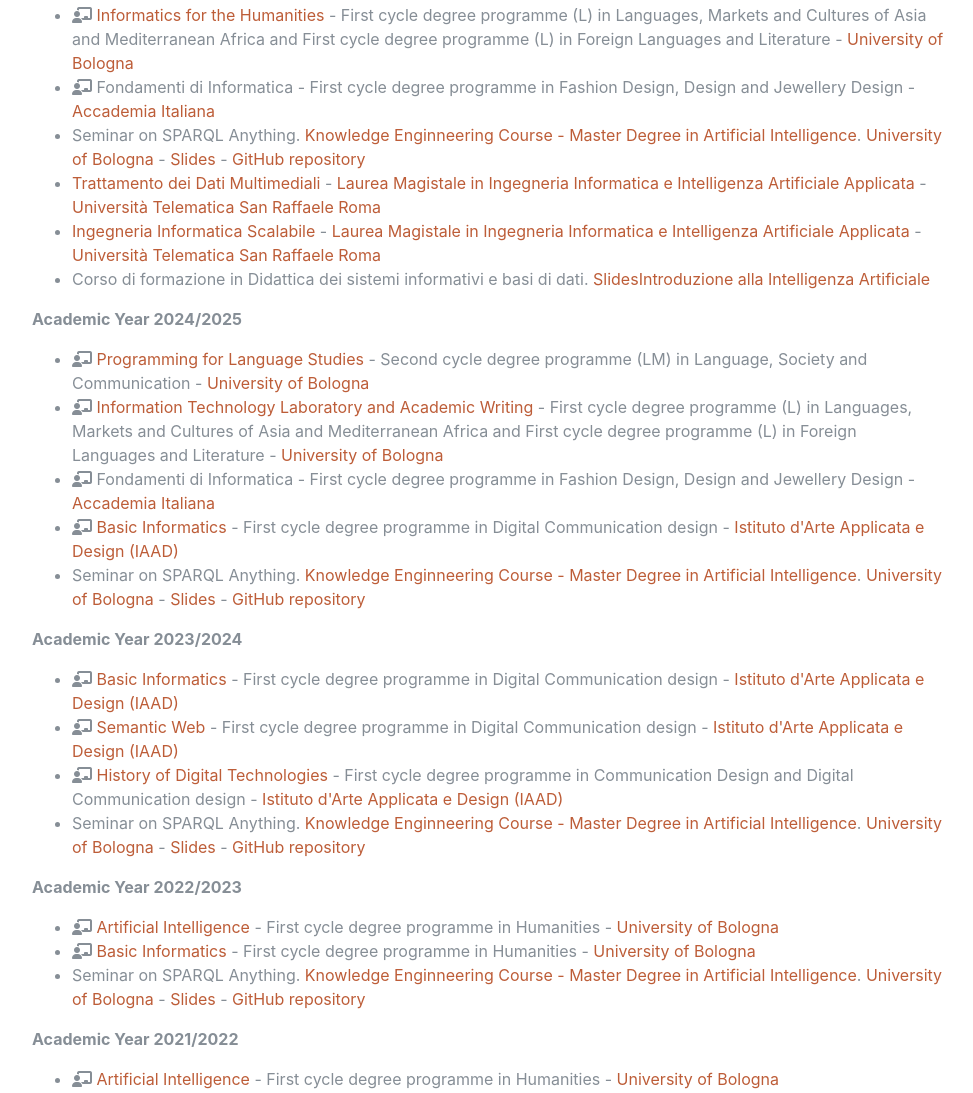
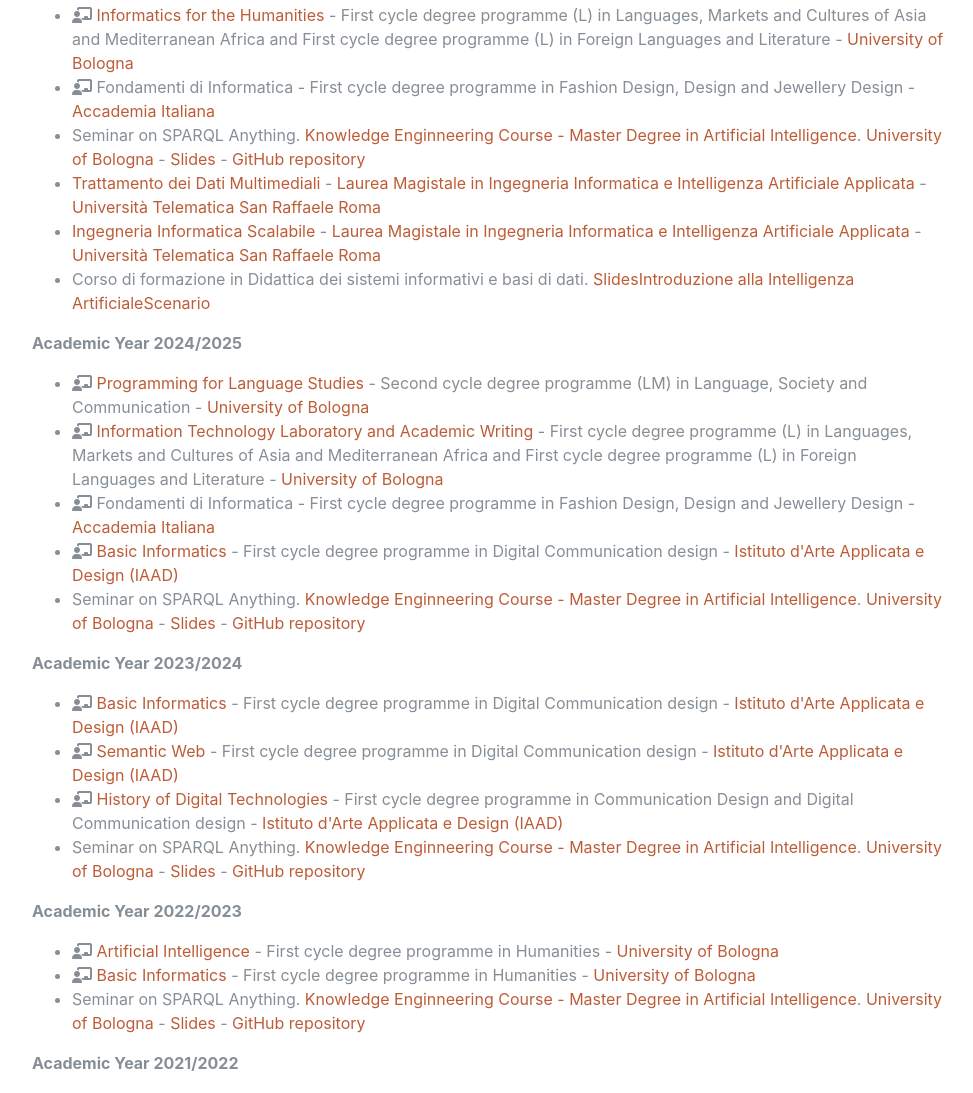
Before and after one commit to luigi-asprino/luigi-asprino.github.io, a plain HTML site: page index.html in a window 1280 px wide. Shown: the part 3407-4500 px from the top of the page, without its empty margins (288-1261 px from the left). Drawn offline with Linux system fonts and the light colour scheme; files whose address does not match are found by name; a web font is replaced by a local one.

Commit message:
scenario

```diff
--- a/index.html
+++ b/index.html
@@ -358,7 +358,7 @@
 						<li>Seminar on SPARQL Anything. <a href="https://www.unibo.it/it/didattica/insegnamenti/insegnamento/2025/446613">Knowledge Enginneering Course - Master Degree in Artificial Intelligence</a>. <a href="https://www.unibo.it/en">University of Bologna</a> - <a href="https://docs.google.com/presentation/d/1zFV7TQg_vTer-jVa26aly32r9wajdE4yZ7AsbNfY7Tc/edit?usp=sharing">Slides</a> - <a href="https://github.com/luigi-asprino/knowledge-engineering">GitHub repository</a></li>
 						<li><a href="https://www.uniroma5.it/insegnamenti/0322509INGINF05IV">Trattamento dei Dati Multimediali</a> - <a href="https://www.uniroma5.it/magistrale/ingegneria-informatica-e-intelligenza-artificiale-applicata">Laurea Magistale in Ingegneria Informatica e Intelligenza Artificiale Applicata </a>- <a href="https://www.uniroma5.it/">Università Telematica San Raffaele Roma</a></li>
 						<li><a href="https://www.uniroma5.it/insegnamenti/0322509INGINF05II">Ingegneria Informatica Scalabile</a> - <a href="https://www.uniroma5.it/magistrale/ingegneria-informatica-e-intelligenza-artificiale-applicata">Laurea Magistale in Ingegneria Informatica e Intelligenza Artificiale Applicata </a>- <a href="https://www.uniroma5.it/">Università Telematica San Raffaele Roma</a></li>
-						<li>Corso di formazione in Didattica dei sistemi informativi e basi di dati. <a href="https://docs.google.com/presentation/d/1eTLEpOhskELIcVAG3iaSH5p0gClUkWJL85oj1Ba1-zQ/edit?usp=sharing">Slides</a><a href="https://docs.google.com/presentation/d/13hwz1_AJ2tcjWeEm0dYCqrIM93DsB2__0CeNnd4hgJY/edit?usp=sharing">Introduzione alla Intelligenza Artificiale</a></li>
+						<li>Corso di formazione in Didattica dei sistemi informativi e basi di dati. <a href="https://docs.google.com/presentation/d/1eTLEpOhskELIcVAG3iaSH5p0gClUkWJL85oj1Ba1-zQ/edit?usp=sharing">Slides</a><a href="https://docs.google.com/presentation/d/13hwz1_AJ2tcjWeEm0dYCqrIM93DsB2__0CeNnd4hgJY/edit?usp=sharing">Introduzione alla Intelligenza Artificiale</a><a href="https://github.com/luigi-asprino/luigi-asprino.github.io/blob/master/misc/scenario.md">Scenario</a></li>
 
 
 					</ul>
```
